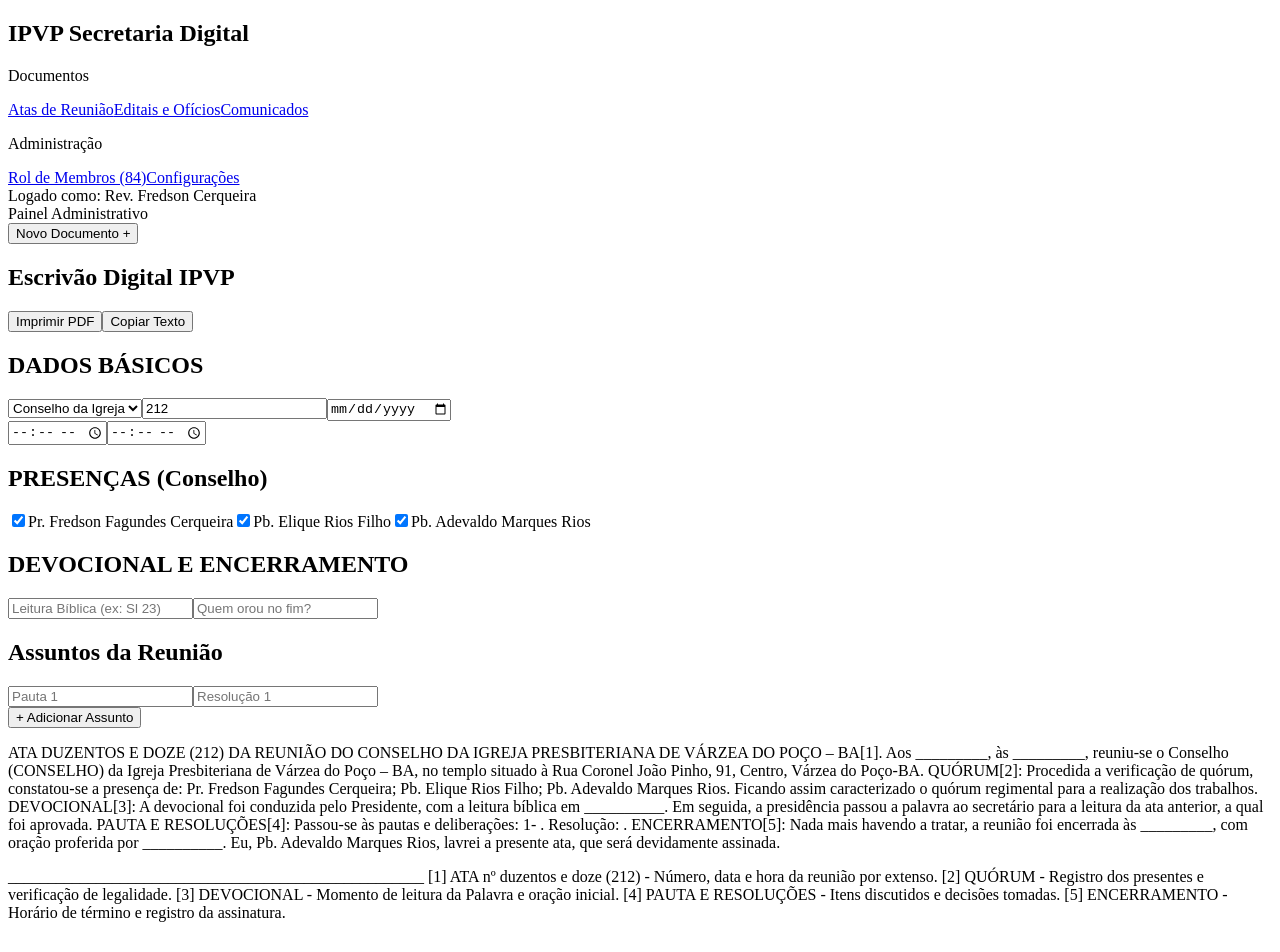
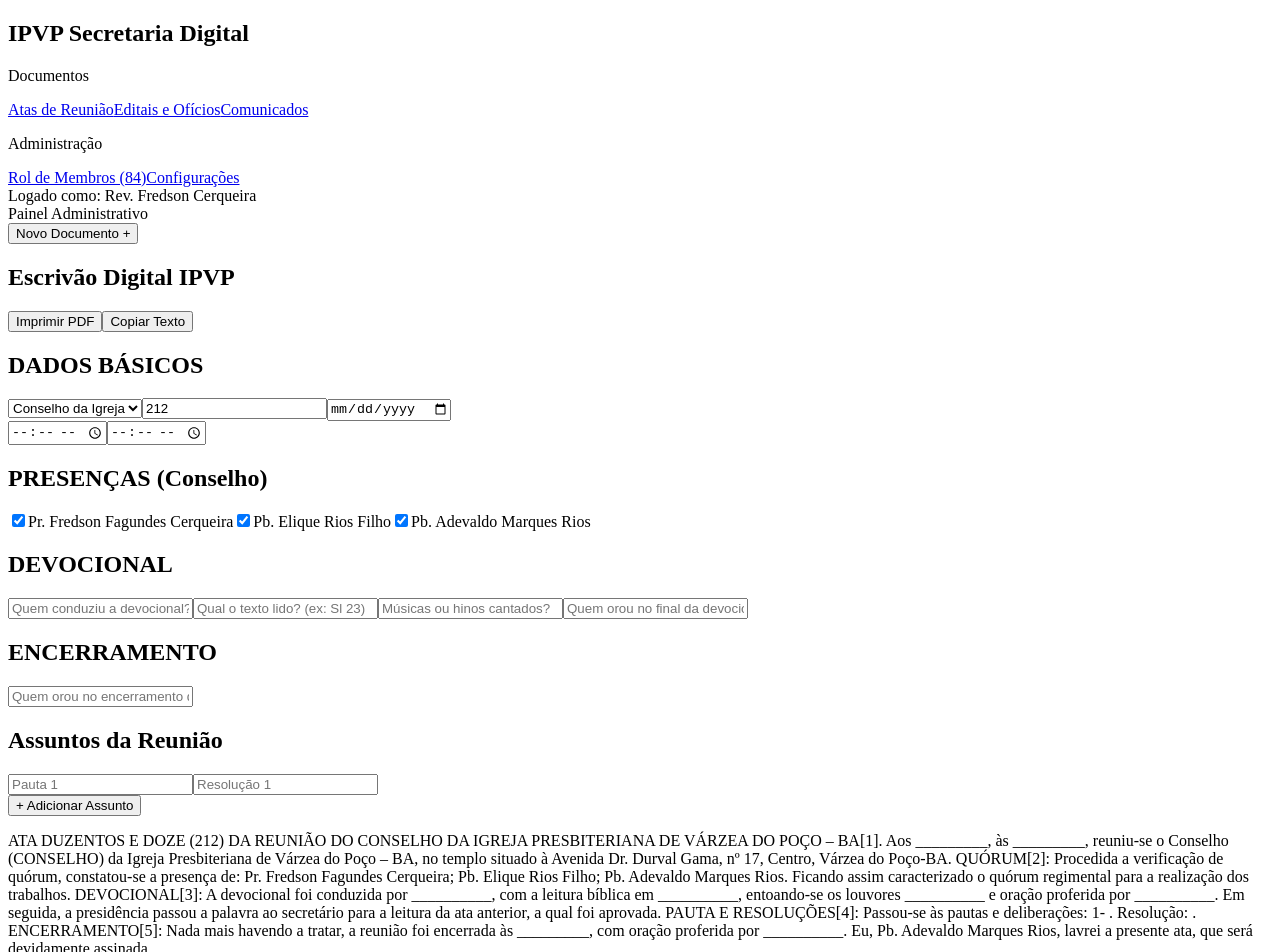
Before and after one commit to fredsonfagundesmairi-oss/IPVPCONSELHO, a Next.js app: page /secretaria/atas in a window 1280 px wide. Shown: the top 952 px of the page. Built offline with nearby package versions, Linux system fonts and the light colour scheme.

Commit message:
Update page.tsx

```diff
--- a/src/app/secretaria/atas/page.tsx
+++ b/src/app/secretaria/atas/page.tsx
@@ -2,7 +2,7 @@
 
 import { useState, useEffect } from 'react';
 
-// Funções para conversão por extenso (essencial para o estilo manuscrito)
+// Funções para conversão por extenso
 const numeroParaExtenso = (n: number, feminino = false) => {
   const unidades = ["zero", feminino ? "uma" : "um", feminino ? "duas" : "dois", "três", "quatro", "cinco", "seis", "sete", "oito", "nove"];
   const dezenas = ["", "dez", "vinte", "trinta", "quarenta", "cinquenta", "sessenta", "setenta", "oitenta", "noventa"];
@@ -39,11 +39,11 @@ export default function SecretariaDigital() {
   const [horaInício, setHoraInício] = useState('');
   const [horaFim, setHoraFim] = useState('');
 
-  // Estrutura de dados por Sociedade
+  // Estrutura de dados
   const configuracoes = {
     Conselho: {
       nome: "Conselho",
-      endereco: "Rua Coronel João Pinho, 91, Centro, Várzea do Poço-BA",
+      endereco: "Avenida Dr. Durval Gama, nº 17, Centro, Várzea do Poço-BA",
       secretario: "Pb. Adevaldo Marques Rios",
       membros: ["Pr. Fredson Fagundes Cerqueira", "Pb. Elique Rios Filho", "Pb. Adevaldo Marques Rios"],
       autoMarcar: true
@@ -60,12 +60,18 @@ export default function SecretariaDigital() {
       endereco: "Avenida Dr. Durval Gama, nº 17, Centro, Várzea do Poço-BA",
       secretario: "Jucirene Lopes da Silva Cunha",
       membros: ["Iradã Rios de Abreu", "Thayz Mota Cunha Franco", "Jucirene Lopes da Silva Cunha", "Elizânia Gonçalves da Silva Rios", "Izabel Mota de Sousa Cunha"],
-      autoMarcar: false // SAF não marca automático conforme pedido
+      autoMarcar: false
     }
   };
 
   const [presentes, setPresentes] = useState<string[]>([]);
-  const [devocional, setDevocional] = useState('');
+
+  // Novos estados da Devocional
+  const [devocionalDirigente, setDevocionalDirigente] = useState('');
+  const [devocionalLeitura, setDevocionalLeitura] = useState('');
+  const [devocionalLouvor, setDevocionalLouvor] = useState('');
+  const [devocionalOracao, setDevocionalOracao] = useState('');
+
   const [pautas, setPautas] = useState(['']);
   const [resolucoes, setResolucoes] = useState(['']);
   const [oracaoFinal, setOracaoFinal] = useState('');
@@ -85,7 +91,7 @@ export default function SecretariaDigital() {
     const isSAF = sociedade === 'SAF';
     const sigla = sociedade === 'Conselho' ? 'CONSELHO' : sociedade;
 
-    return `ATA ${numExtenso} (${numero}) DA REUNIÃO DO ${sociedade === 'Conselho' ? 'CONSELHO' : sociedade.toUpperCase()} DA IGREJA PRESBITERIANA DE VÁRZEA DO POÇO – BA[1]. Aos ${dataExtenso}, às ${horaExtenso}, reuniu-se o ${config.nome} (${sigla}) da Igreja Presbiteriana de Várzea do Poço – BA, no templo situado à ${config.endereco}. QUÓRUM[2]: Procedida a verificação de quórum, constatou-se a presença de: ${presentes.join('; ')}. Ficando assim caracterizado o quórum regimental para a realização dos trabalhos. DEVOCIONAL[3]: A devocional foi conduzida pel${isSAF ? 'a' : 'o'} Presidente, com a leitura bíblica em ${devocional || '__________'}. Em seguida, a presidência passou a palavra ao secretário para a leitura da ata anterior, a qual foi aprovada. PAUTA E RESOLUÇÕES[4]: Passou-se às pautas e deliberações: ${pautas.map((p, i) => `${i + 1}- ${p}. Resolução: ${resolucoes[i]}`).join('; ')}. ENCERRAMENTO[5]: Nada mais havendo a tratar, a reunião foi encerrada às ${horaFimExtenso}, com oração proferida por ${oracaoFinal || '__________'}. Eu, ${config.secretario}, lavrei a presente ata, que será devidamente assinada.`;
+    return `ATA ${numExtenso} (${numero}) DA REUNIÃO DO ${sociedade === 'Conselho' ? 'CONSELHO' : sociedade.toUpperCase()} DA IGREJA PRESBITERIANA DE VÁRZEA DO POÇO – BA[1]. Aos ${dataExtenso}, às ${horaExtenso}, reuniu-se o ${config.nome} (${sigla}) da Igreja Presbiteriana de Várzea do Poço – BA, no templo situado à ${config.endereco}. QUÓRUM[2]: Procedida a verificação de quórum, constatou-se a presença de: ${presentes.join('; ')}. Ficando assim caracterizado o quórum regimental para a realização dos trabalhos. DEVOCIONAL[3]: A devocional foi conduzida por ${devocionalDirigente || '__________'}, com a leitura bíblica em ${devocionalLeitura || '__________'}, entoando-se os louvores ${devocionalLouvor || '__________'} e oração proferida por ${devocionalOracao || '__________'}. Em seguida, a presidência passou a palavra ao secretário para a leitura da ata anterior, a qual foi aprovada. PAUTA E RESOLUÇÕES[4]: Passou-se às pautas e deliberações: ${pautas.map((p, i) => `${i + 1}- ${p}. Resolução: ${resolucoes[i]}`).join('; ')}. ENCERRAMENTO[5]: Nada mais havendo a tratar, a reunião foi encerrada às ${horaFimExtenso}, com oração proferida por ${oracaoFinal || '__________'}. Eu, ${config.secretario}, lavrei a presente ata, que será devidamente assinada.`;
   };
 
   const gerarRodape = () => {
@@ -93,7 +99,7 @@ export default function SecretariaDigital() {
 ____________________________________________________
 [1] ATA nº ${numeroParaExtenso(parseInt(numero))} (${numero}) - Número, data e hora da reunião por extenso.
 [2] QUÓRUM - Registro dos presentes e verificação de legalidade.
-[3] DEVOCIONAL - Momento de leitura da Palavra e oração inicial.
+[3] DEVOCIONAL - Dirigente, leitura bíblica, louvores e oração.
 [4] PAUTA E RESOLUÇÕES - Itens discutidos e decisões tomadas.
 [5] ENCERRAMENTO - Horário de término e registro da assinatura.`;
   };
@@ -107,15 +113,16 @@ ____________________________________________________
           <div className="flex justify-between items-center mb-6 border-b pb-4 text-black">
             <h1 className="text-xl font-bold">Escrivão Digital IPVP</h1>
             <div className="space-x-2">
-              <button onClick={() => window.print()} className="bg-blue-600 text-white px-4 py-2 rounded-lg">Imprimir PDF</button>
+              <button onClick={() => window.print()} className="bg-blue-600 text-white px-4 py-2 rounded-lg hover:bg-blue-700 transition">Imprimir PDF</button>
               <button onClick={() => {
                 navigator.clipboard.writeText(gerarTextoPrincipal() + "\n" + gerarRodape());
                 alert("Texto copiado!");
-              }} className="bg-slate-800 text-white px-4 py-2 rounded-lg">Copiar Texto</button>
+              }} className="bg-slate-800 text-white px-4 py-2 rounded-lg hover:bg-slate-700 transition">Copiar Texto</button>
             </div>
           </div>
 
           <div className="grid grid-cols-1 md:grid-cols-3 gap-6 text-black">
+            {/* Coluna 1: Dados */}
             <div className="space-y-4">
               <h2 className="font-bold text-blue-700 text-xs">DADOS BÁSICOS</h2>
               <select value={sociedade} onChange={e => setSociedade(e.target.value)} className="w-full p-2 border rounded bg-slate-50">
@@ -126,11 +133,12 @@ ____________________________________________________
               <input type="number" value={numero} onChange={e => setNumero(e.target.value)} className="w-full p-2 border rounded" placeholder="Nº da Ata" />
               <input type="date" value={data} onChange={e => setData(e.target.value)} className="w-full p-2 border rounded" />
               <div className="flex gap-2">
-                <input type="time" value={horaInício} onChange={e => setHoraInício(e.target.value)} className="w-1/2 p-2 border rounded" />
-                <input type="time" value={horaFim} onChange={e => setHoraFim(e.target.value)} className="w-1/2 p-2 border rounded" />
+                <input type="time" value={horaInício} onChange={e => setHoraInício(e.target.value)} className="w-1/2 p-2 border rounded" title="Hora de Início" />
+                <input type="time" value={horaFim} onChange={e => setHoraFim(e.target.value)} className="w-1/2 p-2 border rounded" title="Hora de Término" />
               </div>
             </div>
 
+            {/* Coluna 2: Presenças */}
             <div className="space-y-4">
               <h2 className="font-bold text-blue-700 text-xs">PRESENÇAS ({sociedade})</h2>
               <div className="max-h-48 overflow-y-auto space-y-1 border p-2 rounded">
@@ -144,14 +152,21 @@ ____________________________________________________
               </div>
             </div>
 
-            <div className="space-y-4">
-              <h2 className="font-bold text-blue-700 text-xs">DEVOCIONAL E ENCERRAMENTO</h2>
-              <input placeholder="Leitura Bíblica (ex: Sl 23)" value={devocional} onChange={e => setDevocional(e.target.value)} className="w-full p-2 border text-sm rounded" />
-              <input placeholder="Quem orou no fim?" value={oracaoFinal} onChange={e => setOracaoFinal(e.target.value)} className="w-full p-2 border text-sm rounded" />
+            {/* Coluna 3: Devocional e Encerramento */}
+            <div className="space-y-2">
+              <h2 className="font-bold text-blue-700 text-xs">DEVOCIONAL</h2>
+              <input placeholder="Quem conduziu a devocional?" value={devocionalDirigente} onChange={e => setDevocionalDirigente(e.target.value)} className="w-full p-2 border text-sm rounded" />
+              <input placeholder="Qual o texto lido? (ex: Sl 23)" value={devocionalLeitura} onChange={e => setDevocionalLeitura(e.target.value)} className="w-full p-2 border text-sm rounded" />
+              <input placeholder="Músicas ou hinos cantados?" value={devocionalLouvor} onChange={e => setDevocionalLouvor(e.target.value)} className="w-full p-2 border text-sm rounded" />
+              <input placeholder="Quem orou no final da devocional?" value={devocionalOracao} onChange={e => setDevocionalOracao(e.target.value)} className="w-full p-2 border text-sm rounded" />
+
+              <h2 className="font-bold text-blue-700 text-xs mt-4">ENCERRAMENTO</h2>
+              <input placeholder="Quem orou no encerramento da reunião?" value={oracaoFinal} onChange={e => setOracaoFinal(e.target.value)} className="w-full p-2 border text-sm rounded" />
             </div>
           </div>
 
-          <div className="mt-6 text-black">
+          {/* Seção Inferior: Pautas */}
+          <div className="mt-6 text-black border-t pt-4">
              <h2 className="font-bold text-blue-700 text-xs mb-2 uppercase">Assuntos da Reunião</h2>
              {pautas.map((_, i) => (
                <div key={i} className="flex gap-2 mb-2">
```
